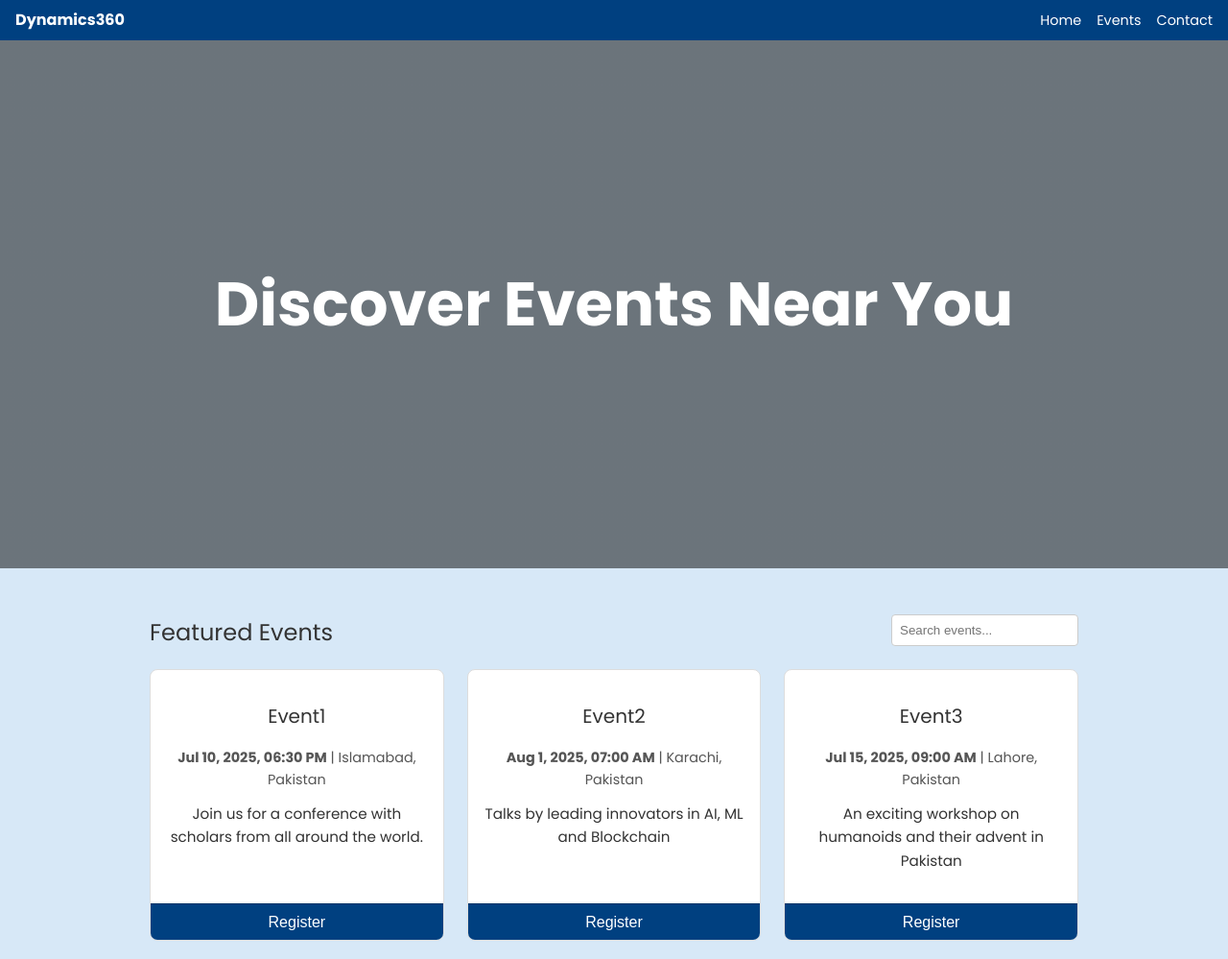
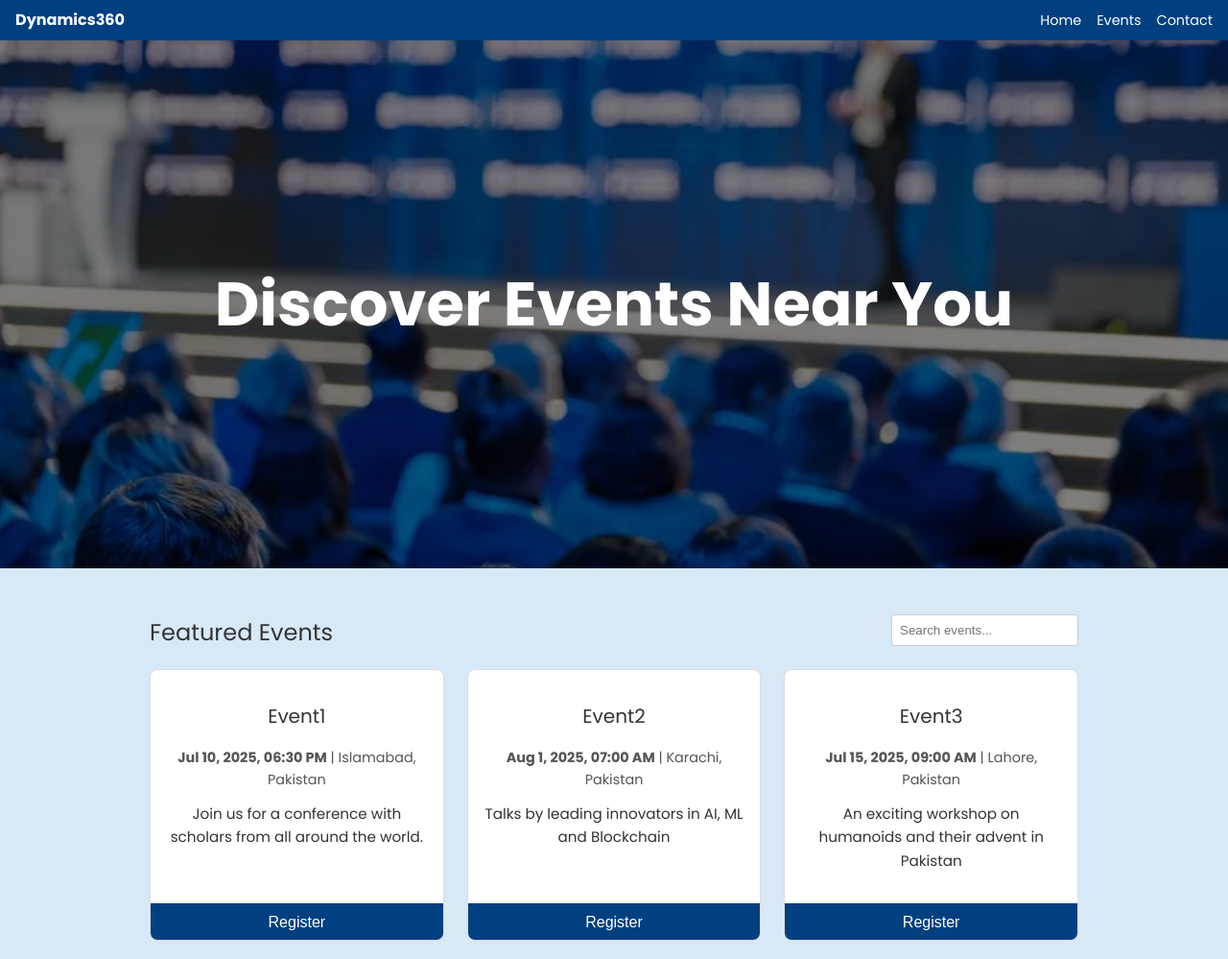
Before and after one commit to S-Amna-Amir/events, a plain HTML site: page index.html in a window 1280 px wide. Shown: the whole page at 96% size. Drawn offline with Linux system fonts and the light colour scheme.

Commit message:
Updated background

```diff
--- a/style.css
+++ b/style.css
@@ -48,7 +48,7 @@ body{
 
 .hero {
     /*background: url('bg.webp') center/cover no-repeat; */
-    background-image: linear-gradient(rgba(0, 0, 0, 0.5), rgba(0, 0, 0, 0.5)), url('bg.webp');
+    background-image: linear-gradient(rgba(0, 0, 0, 0.5), rgba(0, 0, 0, 0.5)), url('images/bg.webp');
     background-position: center;
   background-repeat: no-repeat;
   background-size: cover;
```
Also changed, not shown: images/bg.webp (added).
